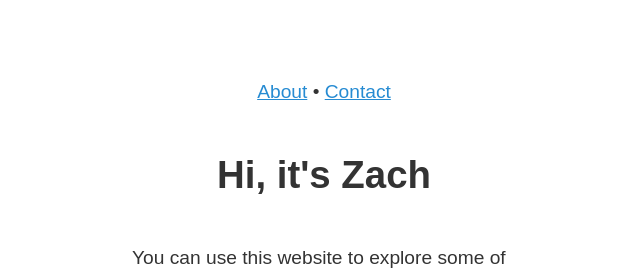
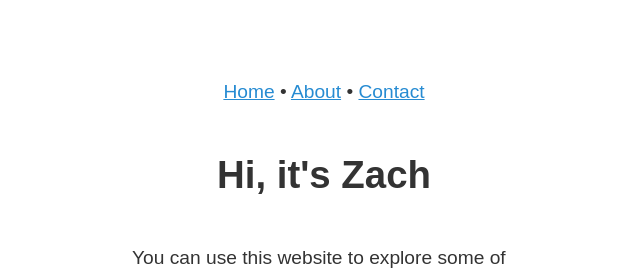
Before and after one commit to zachmccabe/zachmccabe.github.io, a Jekyll site: the page built from index.md, in a window 1280 px wide. Shown: the top 275 px of the page, without its empty margins (316-956 px from the left). Built offline with Jekyll 4.4.1, drawn with Linux system fonts in a browser that asks for light colours.

Commit message:
Update site_nav.html
Adding if statement and link for `Home`.

```diff
--- a/_includes/site_nav.html
+++ b/_includes/site_nav.html
@@ -1 +1 @@
-<nav><p>{% if page.url == '/about.html' %}About{% else %}<a href="https://www.zachmccabe.com/about.html">About</a>{% endif %} • {% if page.url == '/contact.html' %}Contact{% else %}<a href="https://www.zachmccabe.com/contact.html">Contact</a>{% endif %}</p></nav>
+<nav><p>{% if page.url == 'https://www.zachmccabe.com' %}Home{% else %}<a href="https://www.zachmccabe.com/">Home</a>{% endif %} • {% if page.url == '/about.html' %}About{% else %}<a href="https://www.zachmccabe.com/about.html">About</a>{% endif %} • {% if page.url == '/contact.html' %}Contact{% else %}<a href="https://www.zachmccabe.com/contact.html">Contact</a>{% endif %}</p></nav>
```
